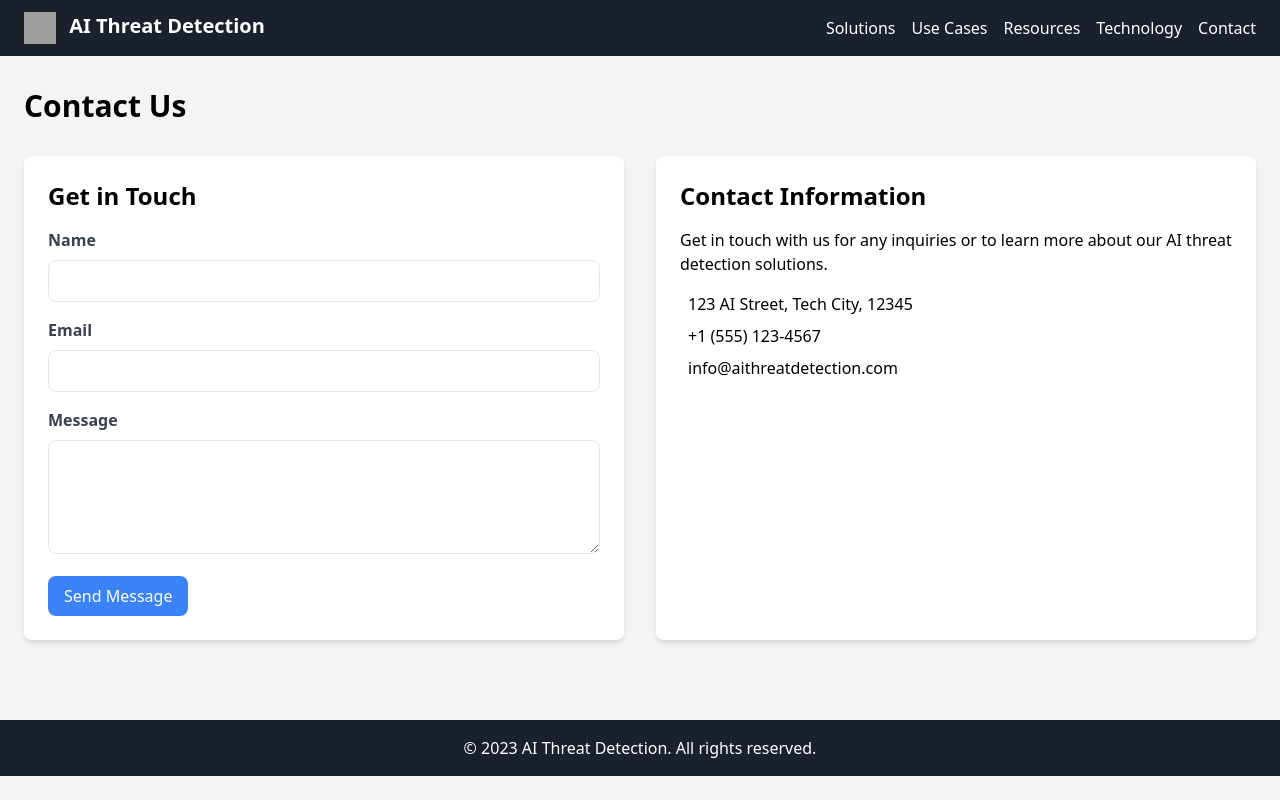
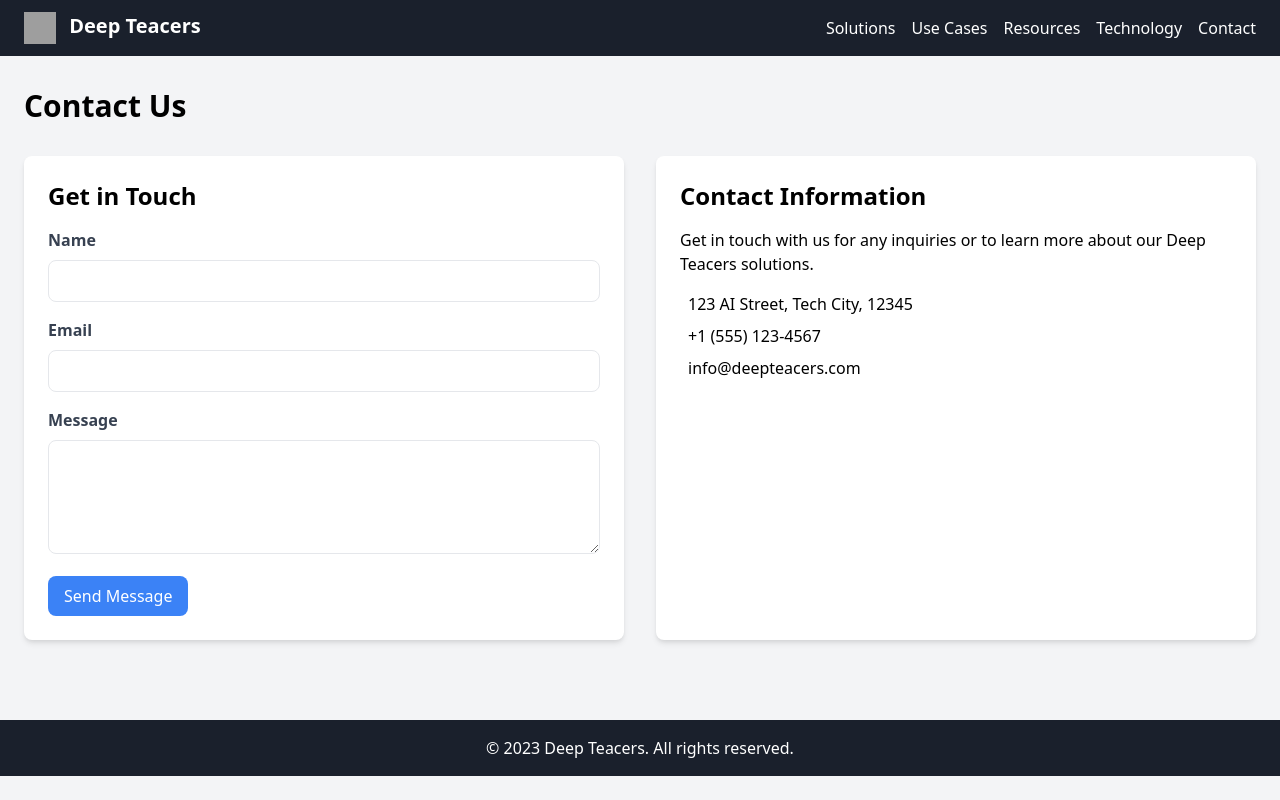
Before and after one commit to Sidreyas/DeepTracers, a Flask app: page /contact in a window 1280 px wide. Run offline with Flask 3, Linux system fonts and the light colour scheme; some libraries are stand-ins or nearby versions; grey boxes are pictures that could not be loaded.

Commit message:
Agent query: Please check the base template, Solutions, Use Cases, and Contact pages. Is the company name 'Deep Teacers' now visible in the page titles, headers, and content instead of 'AI Threat Detection'?

```diff
--- a/templates/base.html
+++ b/templates/base.html
@@ -3,7 +3,7 @@
 <head>
     <meta charset="UTF-8">
     <meta name="viewport" content="width=device-width, initial-scale=1.0">
-    <title>{% block title %}AI Threat Detection{% endblock %}</title>
+    <title>{% block title %}Deep Teacers{% endblock %}</title>
     <link rel="stylesheet" href="{{ url_for('static', filename='css/styles.css') }}">
     <script src="https://kit.fontawesome.com/your-fontawesome-kit.js" crossorigin="anonymous"></script>
 </head>
@@ -12,7 +12,7 @@
         <nav class="container mx-auto px-6 py-3 flex justify-between items-center">
             <a href="{{ url_for('main.index') }}" class="text-xl font-bold">
                 <img src="{{ url_for('static', filename='img/logo.svg') }}" alt="Logo" class="h-8 w-8 inline-block mr-2">
-                AI Threat Detection
+                Deep Teacers
             </a>
             <div class="hidden md:flex space-x-4">
                 <a href="{{ url_for('main.solutions') }}" class="hover:text-gray-300">Solutions</a>
@@ -40,7 +40,7 @@
 
     <footer class="bg-primary text-white mt-12">
         <div class="container mx-auto px-6 py-4">
-            <p class="text-center">&copy; 2023 AI Threat Detection. All rights reserved.</p>
+            <p class="text-center">&copy; 2023 Deep Teacers. All rights reserved.</p>
         </div>
     </footer>
 
--- a/templates/contact.html
+++ b/templates/contact.html
@@ -1,6 +1,6 @@
 {% extends "base.html" %}
 
-{% block title %}AI Threat Detection - Contact Us{% endblock %}
+{% block title %}Deep Teacers - Contact Us{% endblock %}
 
 {% block content %}
 <h1 class="text-3xl font-bold mb-8">Contact Us</h1>
@@ -26,7 +26,7 @@
     </div>
     <div class="bg-white p-6 rounded-lg shadow-md">
         <h2 class="text-2xl font-semibold mb-4">Contact Information</h2>
-        <p class="mb-4">Get in touch with us for any inquiries or to learn more about our AI threat detection solutions.</p>
+        <p class="mb-4">Get in touch with us for any inquiries or to learn more about our Deep Teacers solutions.</p>
         <ul class="space-y-2">
             <li>
                 <i class="fas fa-map-marker-alt mr-2 text-gray-600"></i>
@@ -38,7 +38,7 @@
             </li>
             <li>
                 <i class="fas fa-envelope mr-2 text-gray-600"></i>
-                info@aithreatdetection.com
+                info@deepteacers.com
             </li>
         </ul>
     </div>
--- a/templates/solutions.html
+++ b/templates/solutions.html
@@ -1,6 +1,6 @@
 {% extends "base.html" %}
 
-{% block title %}AI Threat Detection - Solutions{% endblock %}
+{% block title %}Deep Teacers - Solutions{% endblock %}
 
 {% block content %}
 <h1 class="text-3xl font-bold mb-8">Our Solutions</h1>
--- a/templates/use_cases.html
+++ b/templates/use_cases.html
@@ -1,6 +1,6 @@
 {% extends "base.html" %}
 
-{% block title %}AI Threat Detection - Use Cases{% endblock %}
+{% block title %}Deep Teacers - Use Cases{% endblock %}
 
 {% block content %}
 <h1 class="text-3xl font-bold mb-8">Use Cases</h1>
```
